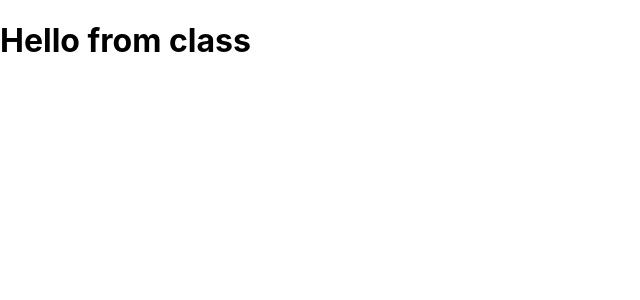
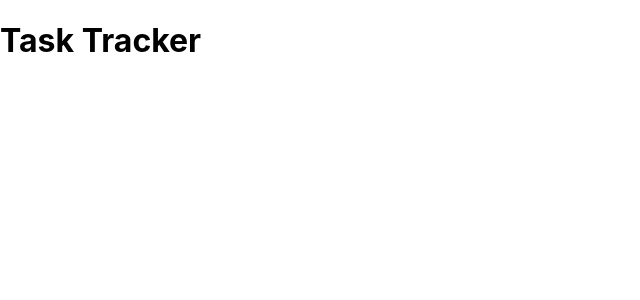
Before and after one commit to marcibaumel/Traversy_Media-React_JS_Crash_Course_2021, a React (Create React App) app in the folder react-task-tracker/: page / in a window 1280 px wide. Shown: the top 300 px of the page, without its empty margins (0-640 px from the left). Built offline with nearby package versions, Linux system fonts and the light colour scheme.

Commit message:
Componenet Props

```diff
--- a/react-task-tracker/src/App.js
+++ b/react-task-tracker/src/App.js
@@ -1,8 +1,5 @@
-import React from "react";
 import Header from "./components/Header";
 
-
-/*
 function App() {
   return (
     <div className="container">
@@ -10,12 +7,6 @@ function App() {
     </div>
   );
 }
-*/
 
-class App extends React.Component{
-  render(){
-    return <h1>Hello from class</h1>
-  }
-}
 
 export default App;
--- a/react-task-tracker/src/components/Header.js
+++ b/react-task-tracker/src/components/Header.js
@@ -1,9 +1,14 @@
-export const Header = () => {
+
+const Header = ({title}) => {
     return (
         <header>
-            <h1>Hello from react</h1>
+            <h1>{title}</h1>
         </header>
     )
 }
 
+Header.defaultProps = {
+    title: 'Task Tracker',
+}
+
 export default Header
```
